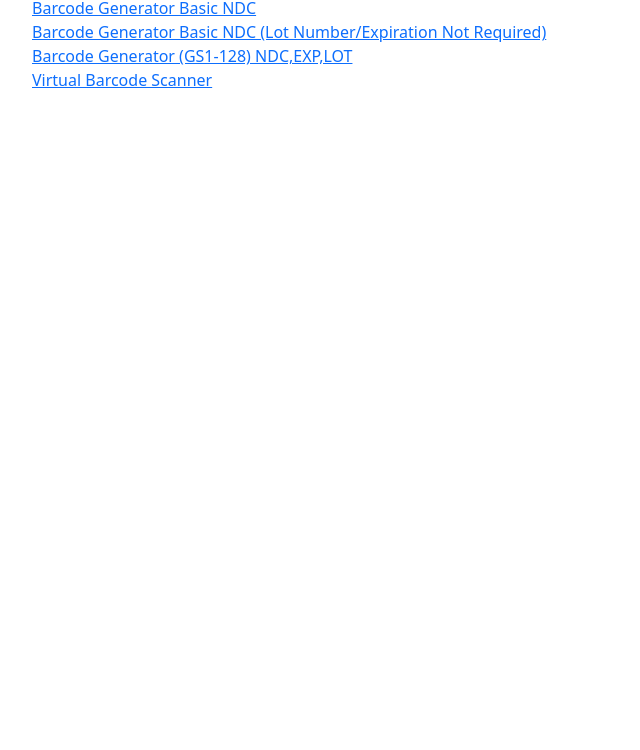
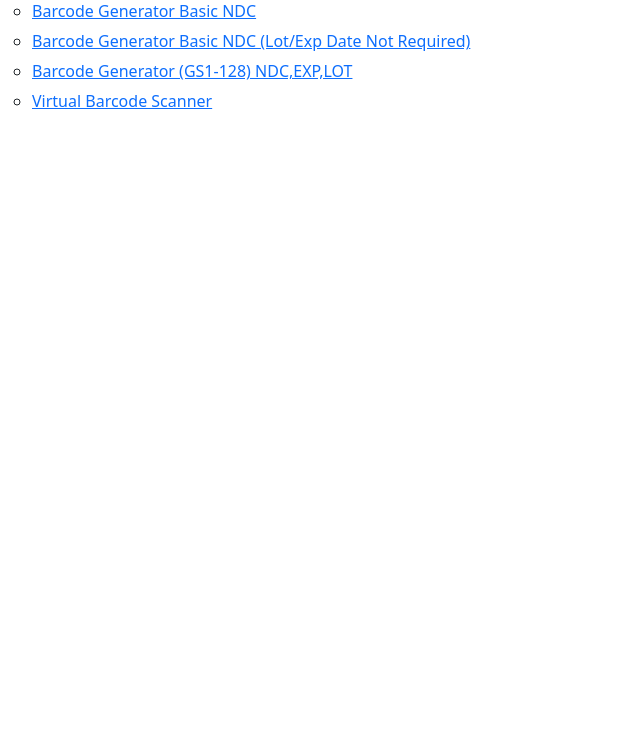
Before and after one commit to mcclain113/VaccineBarcodeGenerator, a plain HTML site: page index.html in a window 1280 px wide. Shown: the part 50-800 px from the top of the page, without its empty margins (0-640 px from the left). Drawn offline with nearby package versions, Linux system fonts and the light colour scheme.

Commit message:
Adjusted index list for SEO

```diff
--- a/index.html
+++ b/index.html
@@ -11,9 +11,9 @@
 </head>
 <body>
 <h2>Resources</h2>
-<ul style="list-style-type:none;">
+<ul style="list-style-type: circle; line-height: 30px">
     <li><a href="BarcodeGeneratorBasicNDC.html">Barcode Generator Basic NDC</a></li>
-    <li><a href="BarcodeGeneratorBasicNDCNoLotorExp.html">Barcode Generator Basic NDC (Lot Number/Expiration Not Required)</a></li>
+    <li><a href="BarcodeGeneratorBasicNDCNoLotorExp.html">Barcode Generator Basic NDC (Lot/Exp Date Not Required)</a></li>
     <li><a href="BarcodeGeneratorGS1.html">Barcode Generator (GS1-128) NDC,EXP,LOT</a></li>
     <li><a href="VirtualBarcodeScanner.html">Virtual Barcode Scanner</a></li>
 </ul>
```
